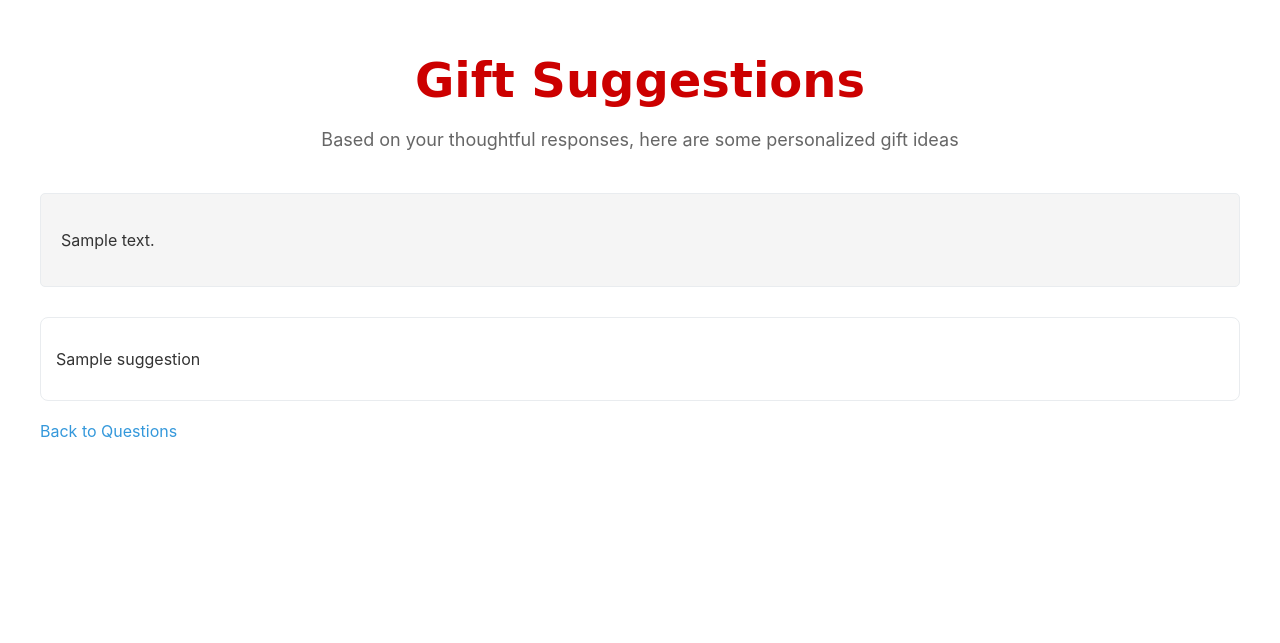
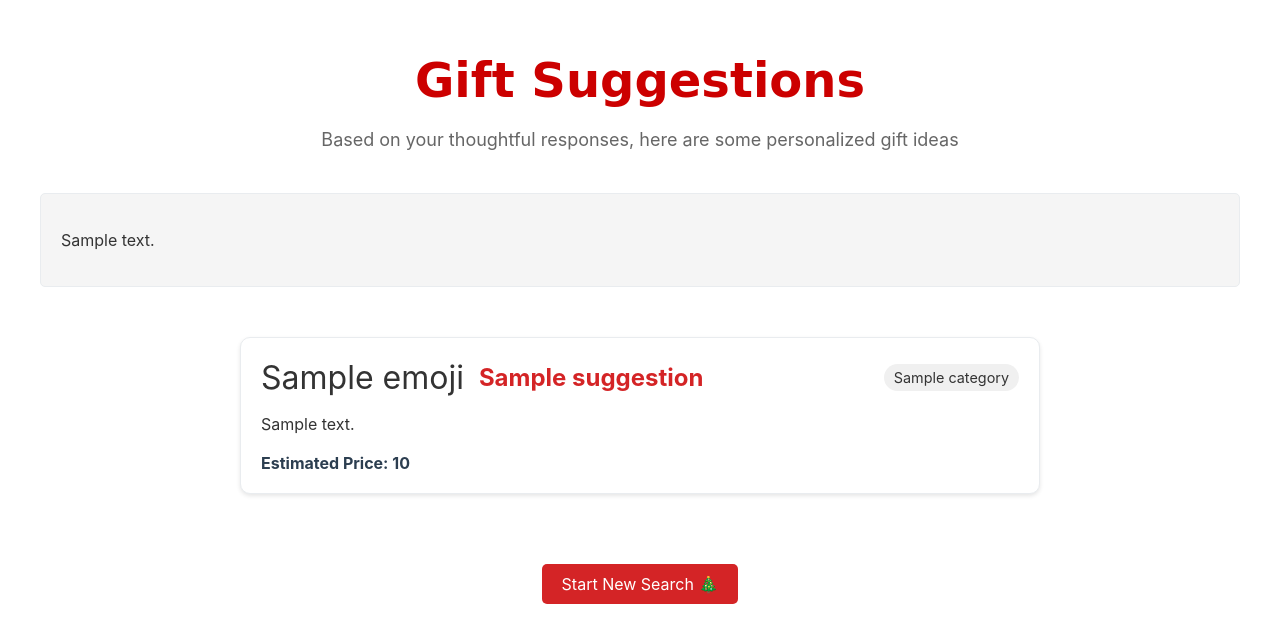
Before and after one commit to na47io/santa, a FastAPI app: template app/templates/results.html in a window 1280 px wide. Shown: the top 643 px of the page. Run offline with FastAPI, Linux system fonts and the light colour scheme; the template is opened without the code that fills it: most values are stand-ins (such as "Sample title", 1, 10 or a date in 2020); parts of the project's set-up code (start-up, migrations or seed data) failed here and were passed over; some web fonts are replaced.

Commit message:
feat: Enhance gift suggestion model with emoji, title, description, price range, and category

```diff
--- a/app/templates/results.html
+++ b/app/templates/results.html
@@ -24,10 +24,89 @@
     <div class="suggestions">
       {% for suggestion in suggestions %}
         <div class="suggestion">
-          <p>{{ suggestion }}</p>
+          <div class="suggestion-header">
+            <span class="emoji">{{ suggestion.emoji }}</span>
+            <h2 class="title">{{ suggestion.title }}</h2>
+            <span class="category">{{ suggestion.category }}</span>
+          </div>
+          <p class="description">{{ suggestion.description }}</p>
+          <div class="price-range">
+            Estimated Price: <span>{{ suggestion.price_range }}</span>
+          </div>
         </div>
       {% endfor %}
     </div>
-    <a href="/">Back to Questions</a>
+    <div class="navigation">
+      <a href="/" class="back-button">Start New Search 🎄</a>
+    </div>
+
+    <style>
+      .suggestions {
+        max-width: 800px;
+        margin: 0 auto;
+        padding: 20px;
+      }
+
+      .suggestion {
+        background: white;
+        border-radius: 10px;
+        padding: 20px;
+        margin-bottom: 20px;
+        box-shadow: 0 2px 4px rgba(0,0,0,0.1);
+      }
+
+      .suggestion-header {
+        display: flex;
+        align-items: center;
+        margin-bottom: 15px;
+      }
+
+      .emoji {
+        font-size: 2em;
+        margin-right: 15px;
+      }
+
+      .title {
+        margin: 0;
+        flex-grow: 1;
+        color: #d42426;
+      }
+
+      .category {
+        background: #f0f0f0;
+        padding: 5px 10px;
+        border-radius: 15px;
+        font-size: 0.9em;
+      }
+
+      .description {
+        margin: 15px 0;
+        line-height: 1.6;
+      }
+
+      .price-range {
+        font-weight: bold;
+        color: #2c3e50;
+      }
+
+      .navigation {
+        text-align: center;
+        margin: 30px 0;
+      }
+
+      .back-button {
+        display: inline-block;
+        padding: 10px 20px;
+        background: #d42426;
+        color: white;
+        text-decoration: none;
+        border-radius: 5px;
+        transition: background 0.3s;
+      }
+
+      .back-button:hover {
+        background: #b91d1f;
+      }
+    </style>
   </body>
 </html>
```
Also changed, not shown: app/llm.py (+11 -2 lines), app/schema.py (+8 -1 lines).
